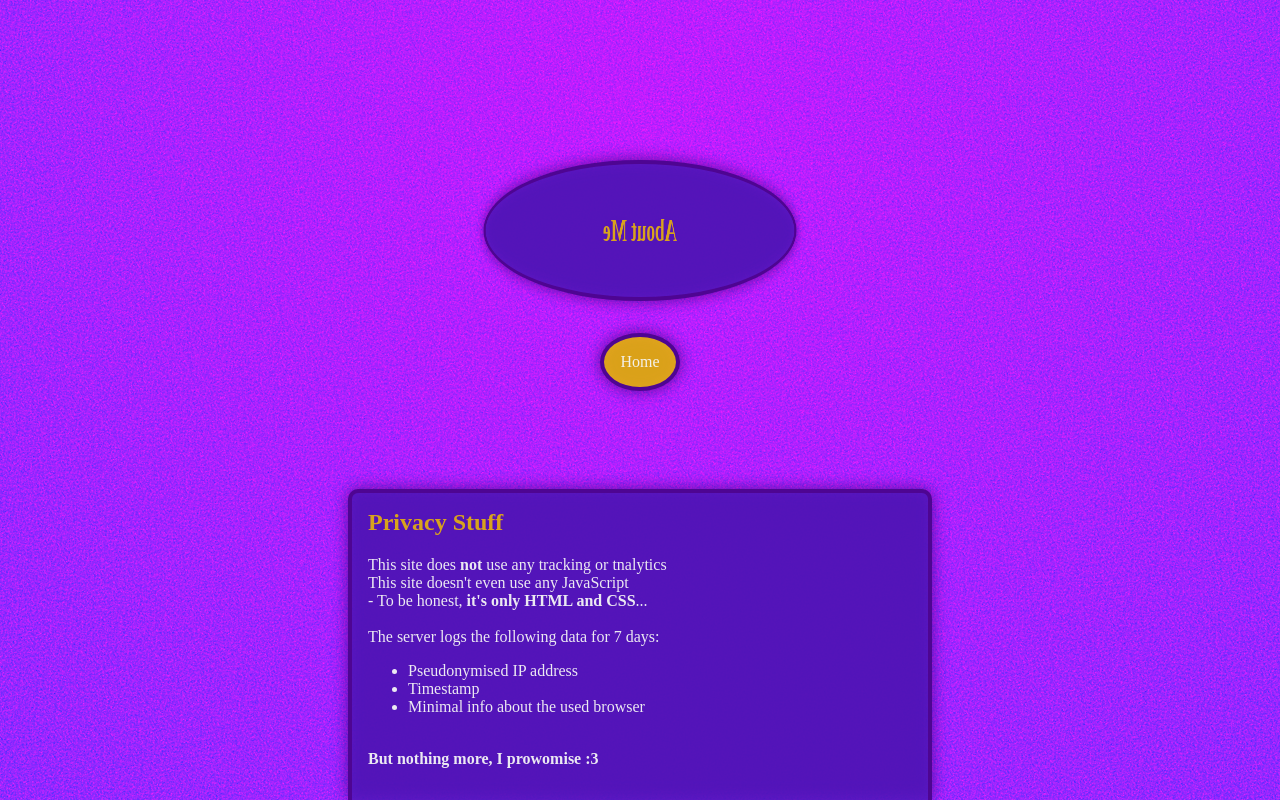
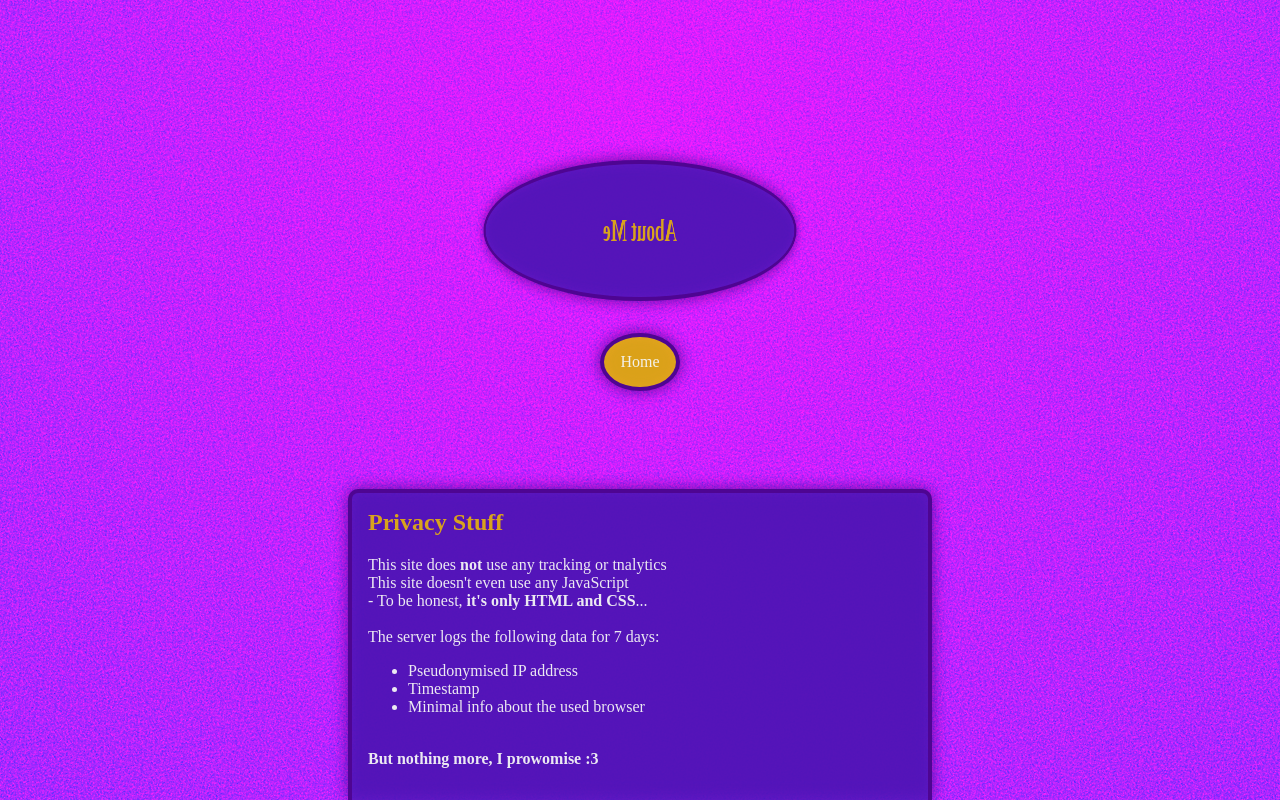
Before and after one commit to djstini/website, a PHP site: page /about-me.html in a window 1280 px wide. Run offline with PHP 8.4, Linux system fonts and the light colour scheme.

Commit message:
feat(about-me/style): made background brighter

```diff
--- a/style-about-me.css
+++ b/style-about-me.css
@@ -23,7 +23,7 @@ html::before {
 			var(--colorBackground),
 			var(--colorHtmlBackdrop)),
 		url(media/noise.svg);
-	filter: contrast(250%) brightness(500%);
+	filter: contrast(250%) brightness(600%);
 	transform-origin: 50% 50%;
 	animation: spinBackground 10s linear infinite;
 }
```
